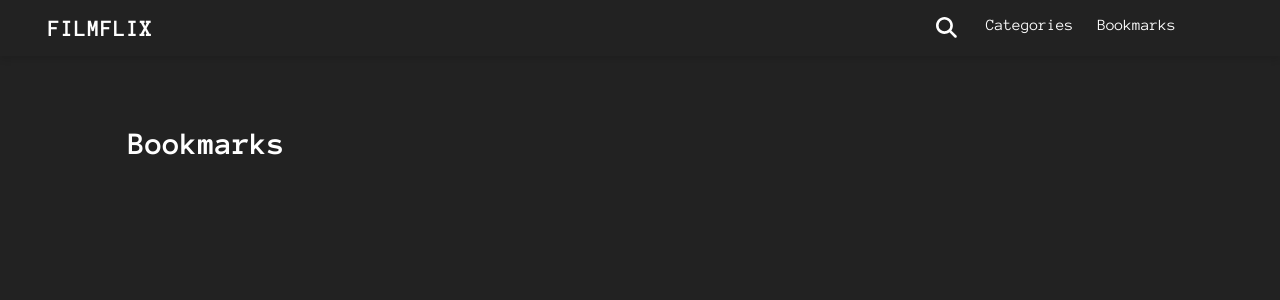
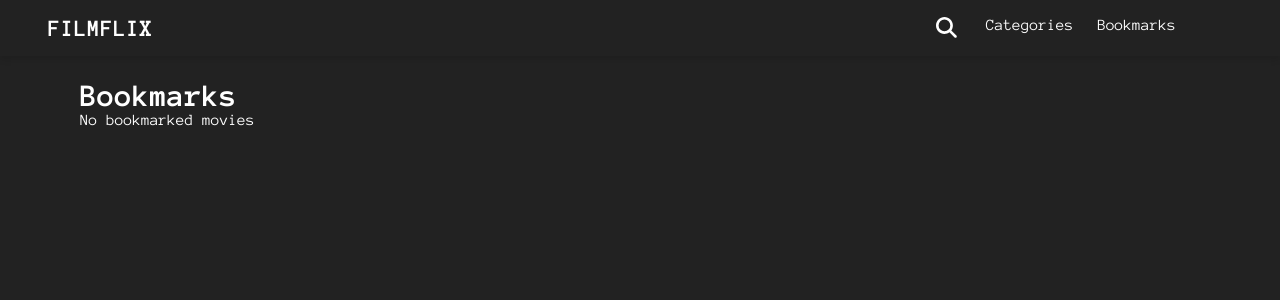
Before and after one commit to JNMTFFED22G/Filmflix, a React (Vite) app: page /bookmarks in a window 1280 px wide. Shown: the top 300 px of the page. Built offline with nearby package versions, Linux system fonts and the light colour scheme.

Commit message:
animation + css

```diff
--- a/src/pages/BookMarks/BookMarks.css
+++ b/src/pages/BookMarks/BookMarks.css
@@ -1,23 +1,45 @@
 .bookmark-container {
-  padding: 8rem;
+  padding: 5rem;
   color: white;
 }
 
-.bookmark-item {
+.movie-item {
   display: flex;
   flex-direction: column;
-  justify-content: center;
-  align-items: center;
-  padding: 0.5rem;
-  width: 8rem;
-  height: 8rem;
-  border: 2px solid transparent;
+  width: 25rem;
   transition: all 0.3s ease-in-out;
+  margin-top: 1rem;
 }
 
 .bookmark-grid {
   display: grid;
   grid-template-columns: repeat(3, 1fr);
   grid-gap: 1rem;
-  padding: 2rem;
 }
+
+/* ANIMATIONS */
+@keyframes inAnimation {
+  0% {
+    opacity: 0;
+    visibility: hidden;
+  }
+  100% {
+    opacity: 1;
+    visibility: visible;
+  }
+}
+
+/* MEDIA QUERIES */
+/* Tablet */
+@media (max-width: 1300px) {
+  .bookmark-grid {
+    grid-template-columns: repeat(2, 1fr);
+  }
+}
+
+/* Mobile */
+@media (max-width: 900px) {
+  .bookmark-grid {
+    grid-template-columns: repeat(1, 1fr);
+  }
+}
--- a/src/pages/BookMarks/BookMarks.tsx
+++ b/src/pages/BookMarks/BookMarks.tsx
@@ -10,14 +10,26 @@ export default function BookMarks() {
     bookmarkedMovies.includes(movie.id)
   );
 
+  const mountedStyle = { animation: 'inAnimation 250ms ease-in' };
+
   return (
-    <div className='bookmark-container'>
+    <div style={mountedStyle} className='bookmark-container'>
       <h1>Bookmarks</h1>
-      <div className='bookmark-grid'>
-        {bookmarkedMoviesToRender.map((movie, index) => (
-          <Thumbnail movie={movie} mode='rec' key={index} />
-        ))}
-      </div>
+      {bookmarkedMovies.length === 0 ? (
+        <div>
+          <p>No bookmarked movies</p>
+        </div>
+      ) : (
+        <>
+          <div style={mountedStyle} className='bookmark-grid'>
+            {bookmarkedMoviesToRender.map((movie, index) => (
+              <div className='movie-item'>
+                <Thumbnail movie={movie} mode='rec' key={index} />
+              </div>
+            ))}
+          </div>
+        </>
+      )}
     </div>
   );
 }
```
